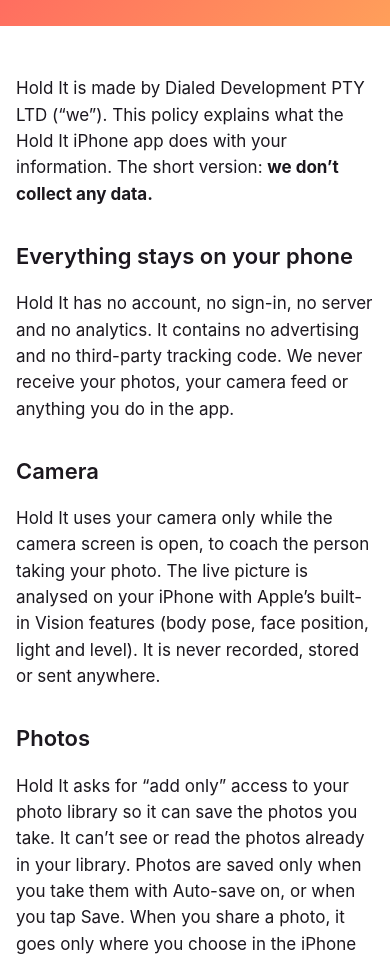
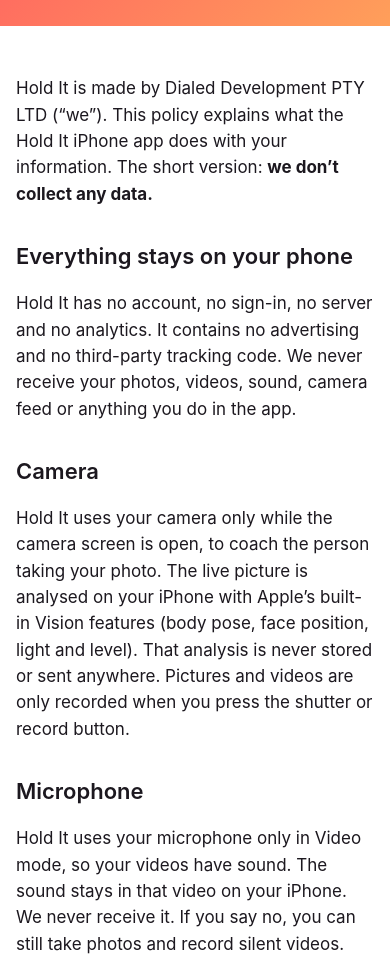
Before and after one commit to PrinceEgypt6/holdit-site, a plain HTML site: page privacy/index.html in a window 390 px wide. Shown: the part 131-1092 px from the top of the page. Drawn offline with Linux system fonts and the light colour scheme.

Commit message:
Privacy: cover video and the microphone
Co-Authored-By: Claude Opus 5.5 <noreply@anthropic.com>

```diff
--- a/privacy/index.html
+++ b/privacy/index.html
@@ -15,11 +15,13 @@
 <main><div class="wrap">
 <p>Hold It is made by Dialed Development PTY LTD (“we”). This policy explains what the Hold It iPhone app does with your information. The short version: <strong>we don’t collect any data.</strong></p>
 <h2>Everything stays on your phone</h2>
-<p>Hold It has no account, no sign-in, no server and no analytics. It contains no advertising and no third-party tracking code. We never receive your photos, your camera feed or anything you do in the app.</p>
+<p>Hold It has no account, no sign-in, no server and no analytics. It contains no advertising and no third-party tracking code. We never receive your photos, videos, sound, camera feed or anything you do in the app.</p>
 <h2>Camera</h2>
-<p>Hold It uses your camera only while the camera screen is open, to coach the person taking your photo. The live picture is analysed on your iPhone with Apple’s built-in Vision features (body pose, face position, light and level). It is never recorded, stored or sent anywhere.</p>
+<p>Hold It uses your camera only while the camera screen is open, to coach the person taking your photo. The live picture is analysed on your iPhone with Apple’s built-in Vision features (body pose, face position, light and level). That analysis is never stored or sent anywhere. Pictures and videos are only recorded when you press the shutter or record button.</p>
+<h2>Microphone</h2>
+<p>Hold It uses your microphone only in Video mode, so your videos have sound. The sound stays in that video on your iPhone. We never receive it. If you say no, you can still take photos and record silent videos.</p>
 <h2>Photos</h2>
-<p>Hold It asks for “add only” access to your photo library so it can save the photos you take. It can’t see or read the photos already in your library. Photos are saved only when you take them with Auto-save on, or when you tap Save. When you share a photo, it goes only where you choose in the iPhone share sheet.</p>
+<p>Hold It asks for “add only” access to your photo library so it can save the photos and videos you take. It can’t see or read the photos already in your library. They are saved only when you take them with Auto-save on, or when you tap Save. When you share one, it goes only where you choose in the iPhone share sheet.</p>
 <h2>Your answers and settings</h2>
 <p>Your onboarding answers (for example, who usually takes your photos) and your settings are stored only on your iPhone, so the app can tailor its words and remember your choices. Deleting the app deletes them.</p>
 <h2>Purchases</h2>
```
